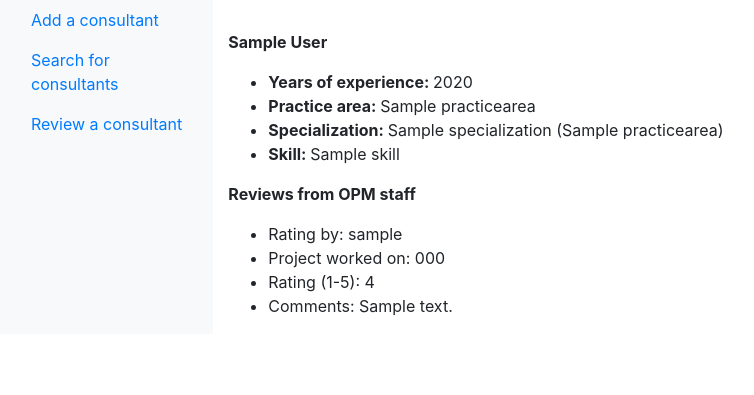
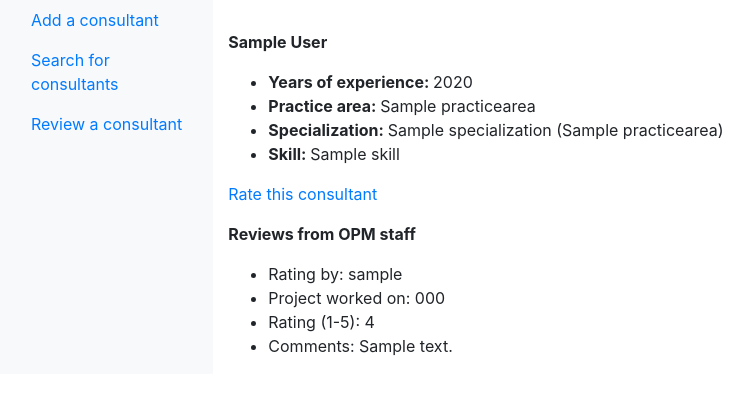
Before and after one commit to faaizajaz/consultDB, a Django app: page /consultant/1/ in a window 1280 px wide. Shown: the part 40-435 px from the top of the page, without its empty margins (0-754 px from the left). Run offline with Django 3.2, Linux system fonts and the light colour scheme; tables that the repository leaves empty hold one stand-in row (values such as "Sample post"); some libraries are stand-ins or nearby versions.

Commit message:
Added link to rate in individual consultant view page

```diff
--- a/consultant/templates/consultant/consultant-view.html
+++ b/consultant/templates/consultant/consultant-view.html
@@ -24,6 +24,10 @@
 		</p>
 
 		<p>
+			<a href="{% url 'rate-consultant-view' consultant_id=consultant.id %}">Rate this consultant</a>
+		</p>
+
+		<p>
 			<b>Reviews from OPM staff</b>
 		</p>
 
```
